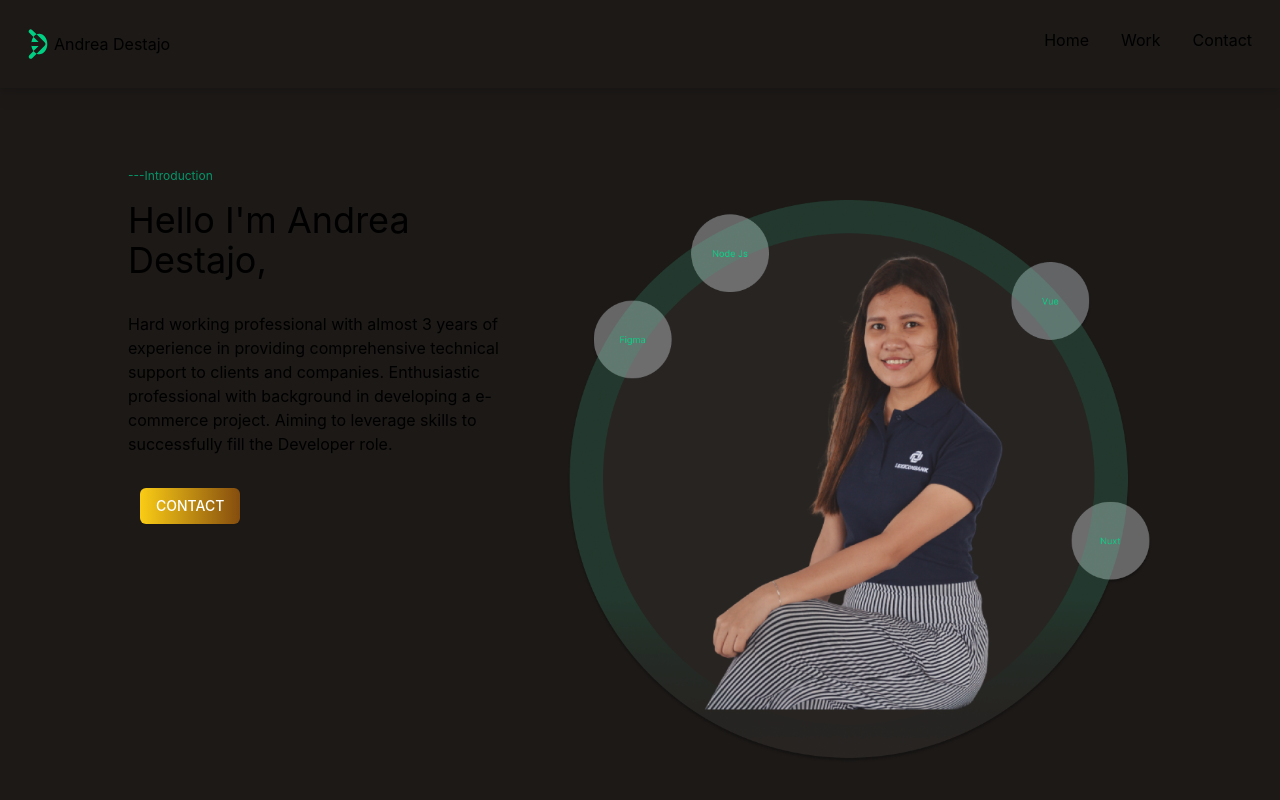
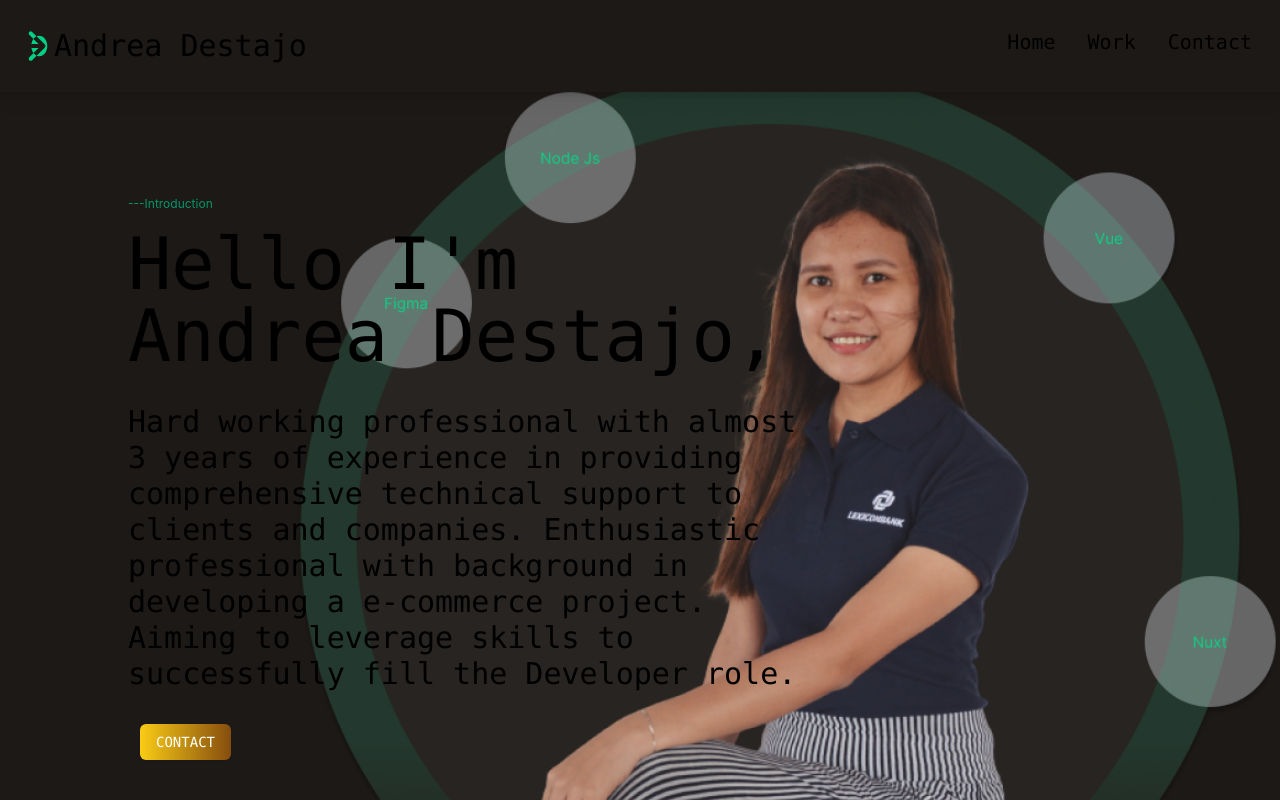
Before and after one commit to Destnyl/porfolio, a Next.js app: page / in a window 1280 px wide. Shown: the top 800 px of the page. Built offline with nearby package versions, Linux system fonts and the light colour scheme.

Commit message:
update nav and intro

```diff
--- a/components/ContentDetails.tsx
+++ b/components/ContentDetails.tsx
@@ -6,9 +6,11 @@ interface Details {
     title: string,
     description: string,
     btnLabel: string,
-    url: string
+    url: string,
+    fontSize: string
 }
-const Details = ({title, description, btnLabel, url}: Details) => {
+
+const Details = ({title, description, btnLabel, url, fontSize}: Details) => {
     const router = useRouter()
 
     const handleClick = () => {
@@ -17,10 +19,10 @@ const Details = ({title, description, btnLabel, url}: Details) => {
 
     return (
         <div className="flex flex-col gap-y-8">
-        <section className="text-4xl">
+        <section className="text-7xl">
             <p>{title}</p>
         </section>
-        <section className="descrition">
+        <section className={"description " + fontSize}>
             {description}
         </section>
         <div>
--- a/components/Introduction.tsx
+++ b/components/Introduction.tsx
@@ -4,12 +4,13 @@ import ContentDetails from '../components/ContentDetails'
 import imageUrl from '../public/feedback/profile2.png'
 
 const Intro = () => {
+
     return (
-        <div className='flex flex-col gap-y-4 p-32 bg-stone-900'>
+        <div className='flex flex-col gap-y-4 p-32  mt-7 bg-stone-900  bg-no-repeat bg-right bg-[url("../public/feedback/profile2.png")] bg-contain'>
             <ContentTitle
                 title="Introduction"
             />
-            <div className="flex flex-col md:flex-row gap-x-8 gap-y-8">
+            <div className="flex flex-col md:flex-row gap-x-8 gap-y-8 font-mono pb-32 w-8/12">
                 <ContentDetails
                     title='Hello I&apos;m Andrea Destajo,'
                     description='Hard working professional with almost 3 years of experience in providing comprehensive technical support to clients and companies.
@@ -19,15 +20,8 @@ const Intro = () => {
                     '
                     btnLabel='Contact'
                     url=""
+                    fontSize='text-3xl'
                 />
-                <div className='flex justify-center'>
-                    <Image
-                        src={imageUrl}
-                        height={3000}
-                        width={3000}
-                        alt="profile"
-                    />
-                </div>
             </div>
         </div>
      );
--- a/components/Navbar.tsx
+++ b/components/Navbar.tsx
@@ -18,12 +18,13 @@ const Navbar = () => {
           height={20}
           alt='Project'
       />
-        <h1>Andrea Destajo</h1>
+        <h1 className="text-3xl font-mono">Andrea Destajo</h1>
       </div>
-      <div className="flex gap-x-8">
+      <div className="flex gap-x-8 text-xl font-mono ">
       {
         navigation.map((item) => (
           <Link
+            className="hover:text-emerald-600  hover:border-t-4 "
             href={item.href}
             key={item.name}
           >
--- a/components/Skill.tsx
+++ b/components/Skill.tsx
@@ -73,6 +73,7 @@ const Skills = () => {
                     development.'
                     btnLabel="Download CV"
                     url=""
+                    fontSize="text-base"
                 />
             </section>
         </div>
```
